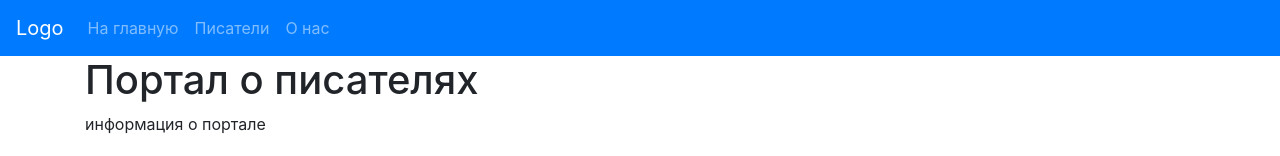
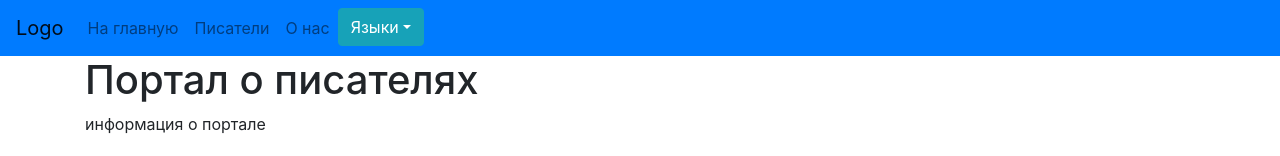
Before and after one commit to Guseff/culture-portal, a React app: page / in a window 1280 px wide. Shown: the top 156 px of the page. Built offline with nearby package versions, Linux system fonts and the light colour scheme.

Commit message:
feat: add dropdown-menu language

```diff
--- a/src/components/Header/Header.tsx
+++ b/src/components/Header/Header.tsx
@@ -5,7 +5,8 @@ import { Navbar, Nav } from 'react-bootstrap';
 
 const Header = () => {
   return (
-    <Navbar bg="primary" variant="dark">
+    <header className=" bg-primary">
+      <Navbar>
         <Navbar.Brand href="/">Logo</Navbar.Brand>
         <Nav className="mr-auto">
           <Nav.Link as={Link} to="/">
@@ -17,8 +18,32 @@ const Header = () => {
           <Nav.Link as={Link} to="/author">
             О нас
           </Nav.Link>
+          <div className="dropdown">
+            <button
+              className="btn btn-info dropdown-toggle"
+              type="button"
+              id="dropdownMenu1"
+              data-toggle="dropdown"
+              aria-haspopup="true"
+              aria-expanded="true">
+              Языки
+              <span className="caret"></span>
+            </button>
+            <ul className="dropdown-menu">
+              <li>
+                <a href="#">ru</a>
+              </li>
+              <li>
+                <a href="#">be</a>
+              </li>
+              <li>
+                <a href="#">eng</a>
+              </li>
+            </ul>
+          </div>
         </Nav>
       </Navbar>
+    </header>
   );
 };
 
```
Lines whose indentation alone changed are shown as unchanged.
